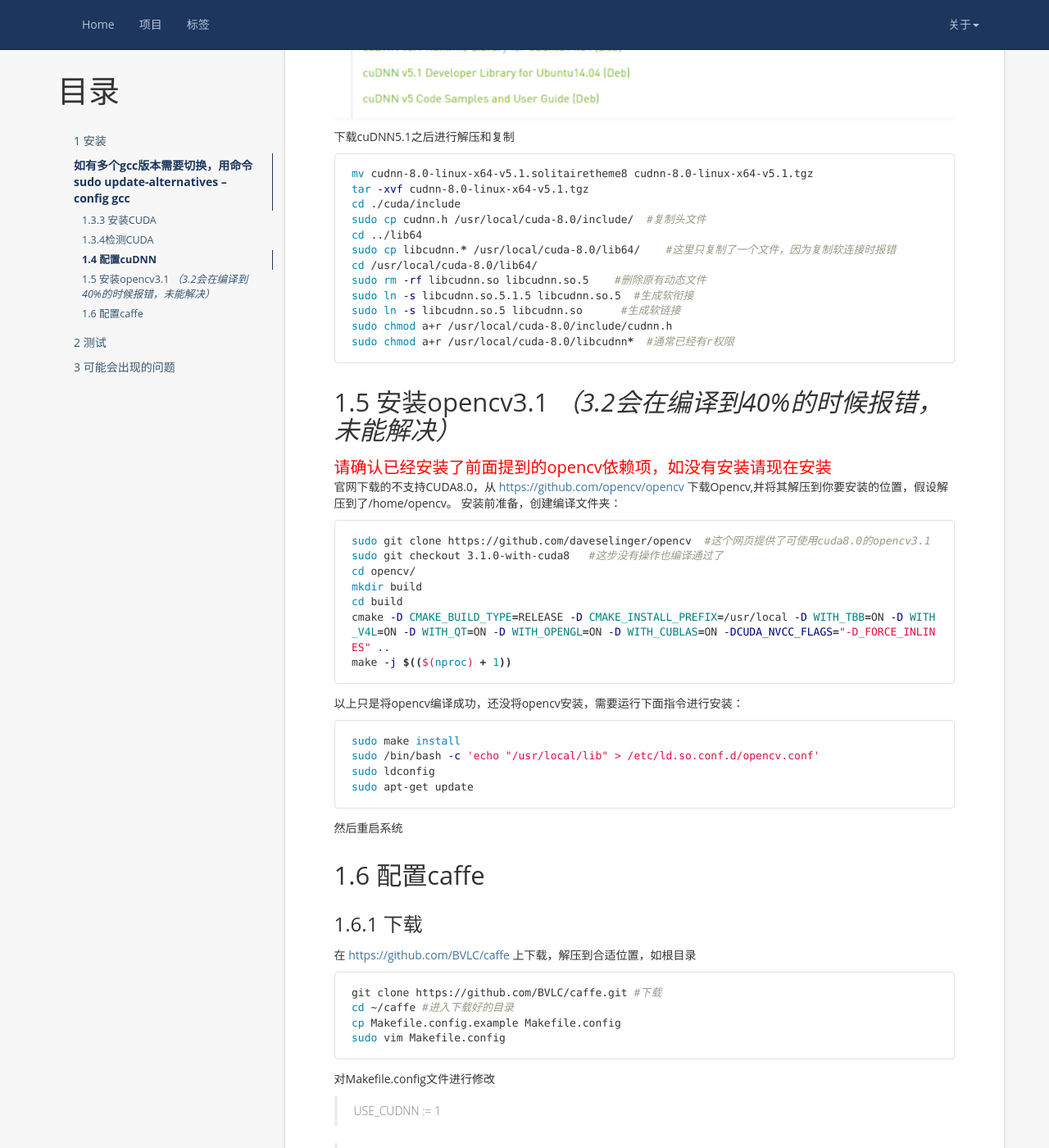
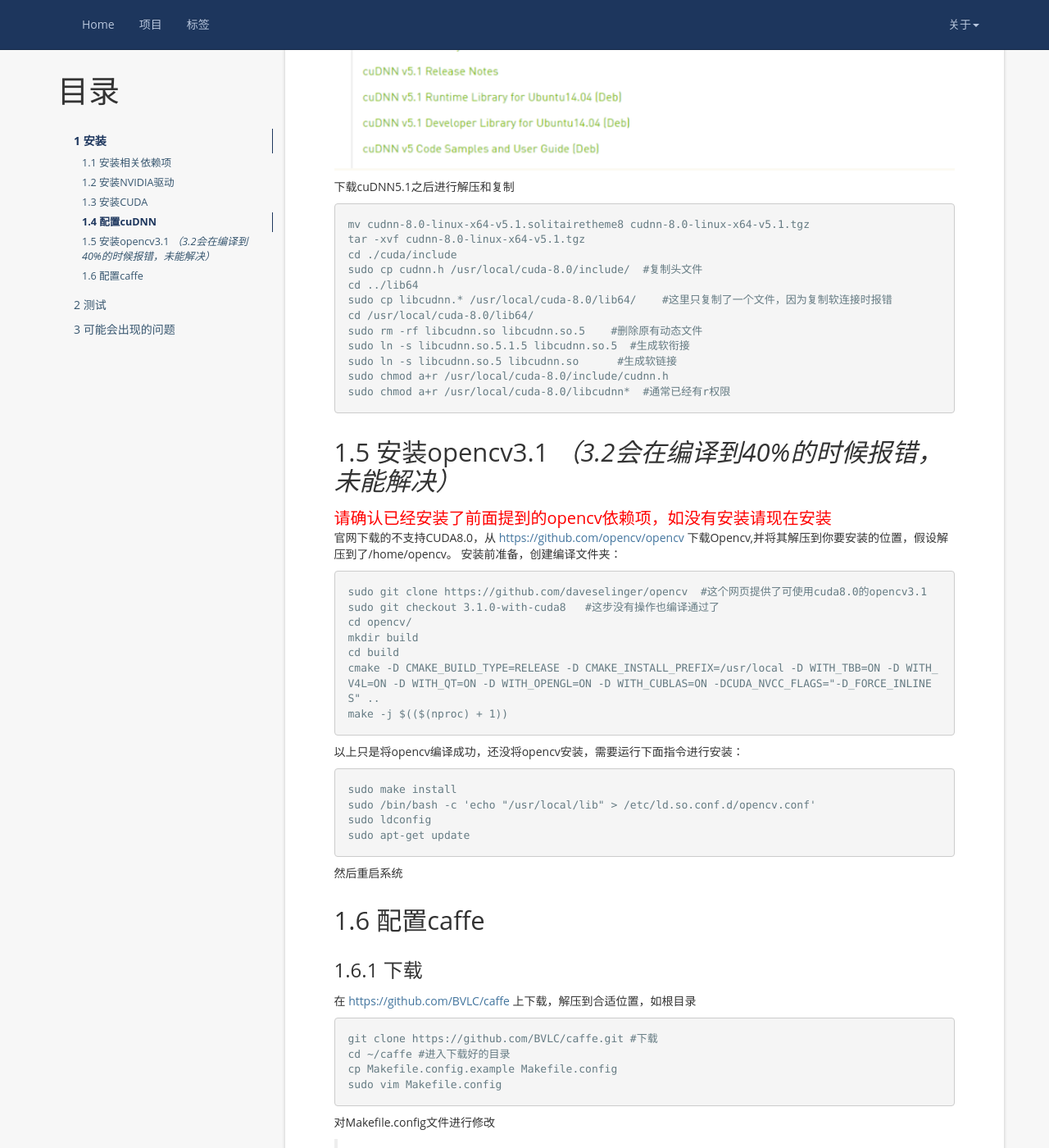
Before and after one commit to wang-tf/wang-tf.github.io, a Jekyll site: the page built from _posts/2017-01-15-caffe-Ubuntu16.04_64-+-CUDA8.0.md, in a window 1280 px wide and 1400 px high, scrolled down 6380 px. Shown: the whole window at 82% size. Built offline with Jekyll 4.4.1, drawn with Linux system fonts in a browser that asks for light colours; nearby versions of some CDN libraries; comment, search, counter and statistics services are not loaded; some of the changed text lies outside the part shown.

Commit message:
Update 2017-01-15-caffe-Ubuntu16.04_64-+-CUDA8.0.md

````diff
--- a/_posts/2017-01-15-caffe-Ubuntu16.04_64-+-CUDA8.0.md
+++ b/_posts/2017-01-15-caffe-Ubuntu16.04_64-+-CUDA8.0.md
@@ -62,19 +62,19 @@
 BIOS选择自由选择显卡
 安装之前先卸载已经存在的驱动版本：
 
-```sh
+```Shell
 sudo apt-get remove --purge nvidia*
 ```
 
 查看哪一个专有驱动是推荐安装的
 
-```sh
+```Shell
 sudo ubuntu-drivers devices
 ```
 
 ![显卡信息]({{'/images/graphics card info.png'}})
 
-```bash
+```ShellSession
 sudo add-apt-repository ppa:graphics-drivers  #添加官方源
 sudo apt-get update  #刷新软件库
 sudo apt-get -y install nvidia-367  #这里选择推荐的驱动
@@ -102,7 +102,7 @@
 
 [这个博客](http://blog.csdn.net/striker_v/article/details/51920627)可以将默认的gcc-5.4改为5.3
 
-```bash session
+```Shell
 wget http://mirrors.concertpass.com/gcc/releases/gcc-5.3.0/gcc-5.3.0.tar.gz
 tar -zxvf gcc-5.3.0.tar.gz
 cd gcc-5.3.0                    //进入解包后的gcc文件夹
@@ -122,12 +122,12 @@
 ### 1.3.2 下载CUDA
 首先在[官网](https://developer.nvidia.com/cuda-downloads)下载CUDA，或：
 
-```shell
+```Shell
 wget https://developer.nvidia.com/compute/cuda/8.0/prod/local_installers/cuda-repo-ubuntu1604-8-0-local_8.0.44-1_amd64-deb
 ```
 wget下载后可能需要改名字
 
-```shell
+```Shell
 mv cuda-repo-ubuntu1604-8-0-local_8.0.44-1_amd64-deb cuda-repo-ubuntu1604-8-0-local_8.0.44-1_amd64.deb
 ```
 
@@ -140,13 +140,13 @@
 在BIOS设置里选择用Intel显卡来显示或作为主要显示设备
 进入Ubuntu后按 ctrl+alt+F1 或直接远程登陆，登入自己的账号，然后输入以下命令
 
-```shell
+```Shell
 sudo service lightdm stop
 ```
 
 安装，执行以下命令：
 
-```shell
+```Shell
 sudo dpkg -i cuda-repo-ubuntu1604-8-0-local_8.0.44-1_amd64.deb
 sudo apt-get update
 sudo apt-get install cuda
@@ -154,7 +154,7 @@
 
 将路径加入PATH
 
-```shell
+```Shell
 export PATH=/usr/local/cuda-8.0/bin${PATH:+:${PATH}}
 ```
 
@@ -165,7 +165,7 @@
 
 `nvcc --version  #会提示安装toolkit，因未配置路径`
 
-```shell
+```Shell
 sudo vim /etc/bash.bashrc
 #在结尾添加如下三行
 
@@ -188,7 +188,7 @@
 然后重启系统
 安装samples测试,也可以跳过
 
-```shell
+```Shell
 cuda-install-samples-8.0.sh <target_path> #target_path为例子将要保存的位置`
 cd <sample_dir>
 make  #如果报gcc版本错误，按路径将报错行注释掉（如/usr/local/cuda-8.0/include/host_config.h）
@@ -197,7 +197,7 @@
 运行结束后会显示 `Finished building CUDA samples`
 测试CUDA的samples
 
-```shell
+```Shell
 cd /usr/local/cuda-8.0/samples/
 sudo make all -j16
 cd bin/x86_64/linux/release
@@ -216,7 +216,7 @@
 
 下载cuDNN5.1之后进行解压和复制
 
-```shell
+```Shell
 mv cudnn-8.0-linux-x64-v5.1.solitairetheme8 cudnn-8.0-linux-x64-v5.1.tgz
 tar -xvf cudnn-8.0-linux-x64-v5.1.tgz
 cd ./cuda/include
@@ -236,7 +236,7 @@
 官网下载的不支持CUDA8.0，从 [https://github.com/opencv/opencv](https://github.com/opencv/opencv) 下载Opencv,并将其解压到你要安装的位置，假设解压到了/home/opencv。
 安装前准备，创建编译文件夹：
 
-```shell
+```Shell
 sudo git clone https://github.com/daveselinger/opencv  #这个网页提供了可使用cuda8.0的opencv3.1
 sudo git checkout 3.1.0-with-cuda8   #这步没有操作也编译通过了
 cd opencv/
@@ -248,7 +248,7 @@
 
 以上只是将opencv编译成功，还没将opencv安装，需要运行下面指令进行安装：
 
-```shell
+```Shell
 sudo make install
 sudo /bin/bash -c 'echo "/usr/local/lib" > /etc/ld.so.conf.d/opencv.conf'
 sudo ldconfig
@@ -262,7 +262,7 @@
 ### 1.6.1 下载
 在 [https://github.com/BVLC/caffe](https://github.com/BVLC/caffe) 上下载，解压到合适位置，如根目录
 
-```shell
+```Shell
 git clone https://github.com/BVLC/caffe.git #下载
 cd ~/caffe #进入下载好的目录
 cp Makefile.config.example Makefile.config
@@ -307,7 +307,7 @@
 
 >//#error-- unsupported GNU version! gcc versions later than 4.9 are not supported!
 
-```shell
+```Shell
 # 解决hdf5的报错
 cd /usr/lib/x86_64-linux-gnu
 sudo ln -s libhdf5_serial.so.10.1.0 libhdf5.so
@@ -316,14 +316,14 @@
 
 安装python依赖项（可能非必需）
 
-```shell
+```Shell
 cd python
 for req in $(cat requirements.txt); do sudo -H pip install $req --upgrade; done
 ```
 
 然后编译
 
-```shell
+```Shell
 cd .. #进入caffe主目录
 make all -j $(($(nproc) + 1))
 make test
@@ -338,7 +338,7 @@
 # 2 测试
 下载数据预处理和重建lmdb文件
 
-```shell
+```Shell
 cd $CAFFE_ROOT
 ./data/mnist/get_mnist.sh
 ./examples/mnist/create_mnist.sh
@@ -373,7 +373,7 @@
 ## 3.2 "libcudart.so.8.0 cannot open shared object file: No such file or directory"
 解决办法是将一些文件复制到/usr/local/lib文件夹下：
 
-```
+```Shell
 #注意自己CUDA的版本号！
 sudo cp /usr/local/cuda-8.0/lib64/libcudart.so.8.0 /usr/local/lib/libcudart.so.8.0 && sudo ldconfig
 sudo cp /usr/local/cuda-8.0/lib64/libcublas.so.8.0 /usr/local/lib/libcublas.so.8.0 && sudo ldconfig
````
